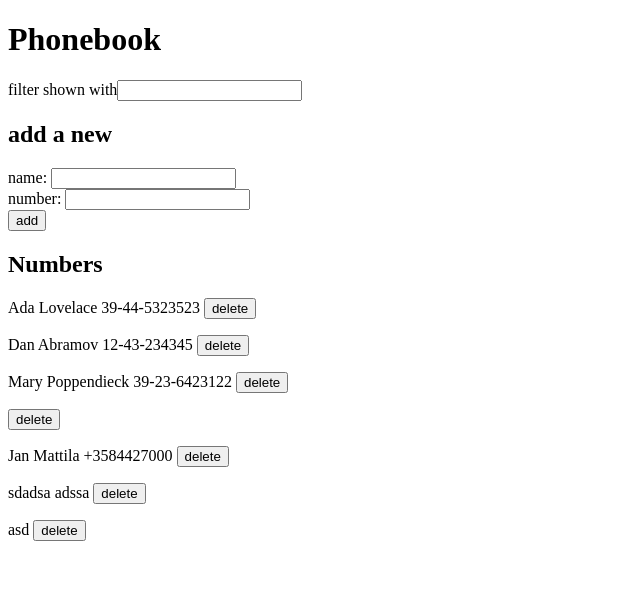
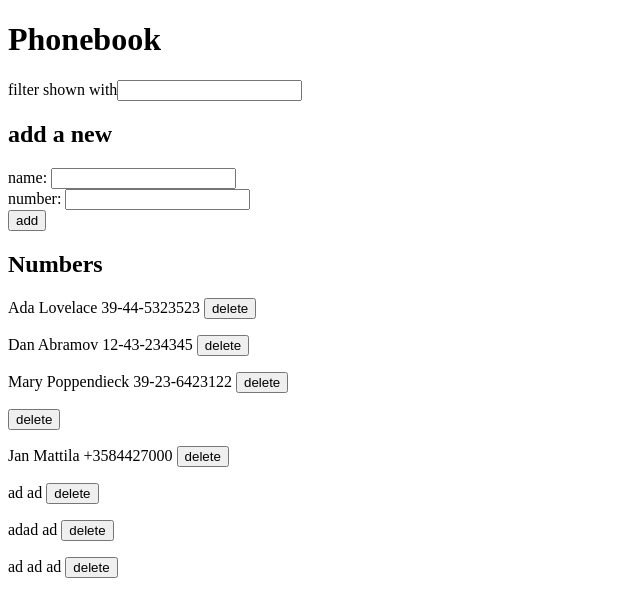
Before and after one commit to Ja4xt/palauitusrepositorio-main, a React (Create React App) app in the folder osa2/puhelinluettelo/: page / in a window 1280 px wide. Shown: the top 616 px of the page, without its empty margins (0-640 px from the left). Built offline with nearby package versions, Linux system fonts and the light colour scheme; data requests are answered from the project's data file.

Commit message:
attempting 2.17

```diff
--- a/osa2/puhelinluettelo/db.json
+++ b/osa2/puhelinluettelo/db.json
@@ -26,14 +26,19 @@
       "id": 7
     },
     {
-      "name": "sdadsa",
-      "number": "adssa",
+      "name": "ad",
+      "number": "ad",
       "id": 8
     },
     {
-      "name": "asd",
-      "number": "",
+      "name": "adad",
+      "number": "ad",
       "id": 9
+    },
+    {
+      "name": "ad ad",
+      "number": "ad",
+      "id": 10
     }
   ]
 }
--- a/osa2/puhelinluettelo/src/index.css
+++ b/osa2/puhelinluettelo/src/index.css
@@ -1,4 +1,4 @@
-.error {
+.error, .error.response.data.error {
   color: red;
   background: lightgrey;
   font-size: 20px;
```
Also changed, not shown: osa2/puhelinluettelo/src/komponentit/Notification.js (line endings or trailing spaces).
